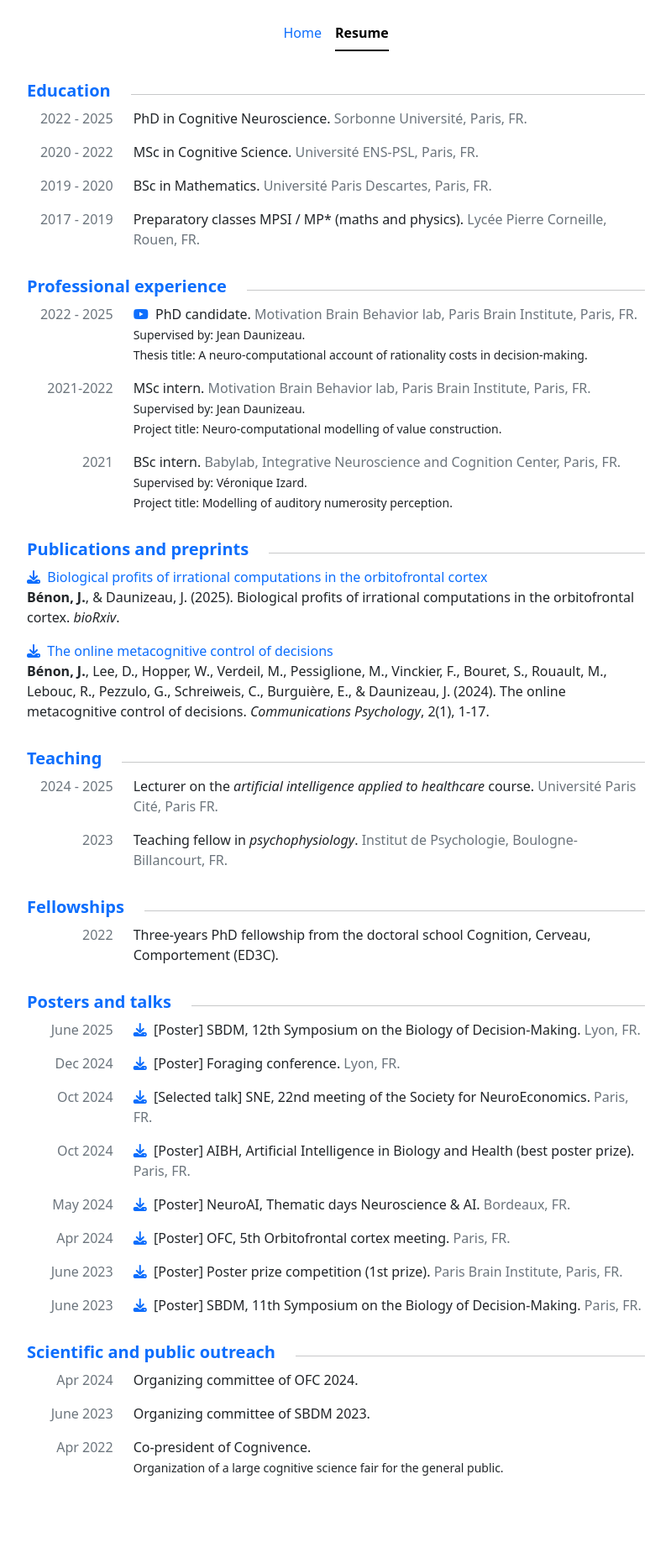
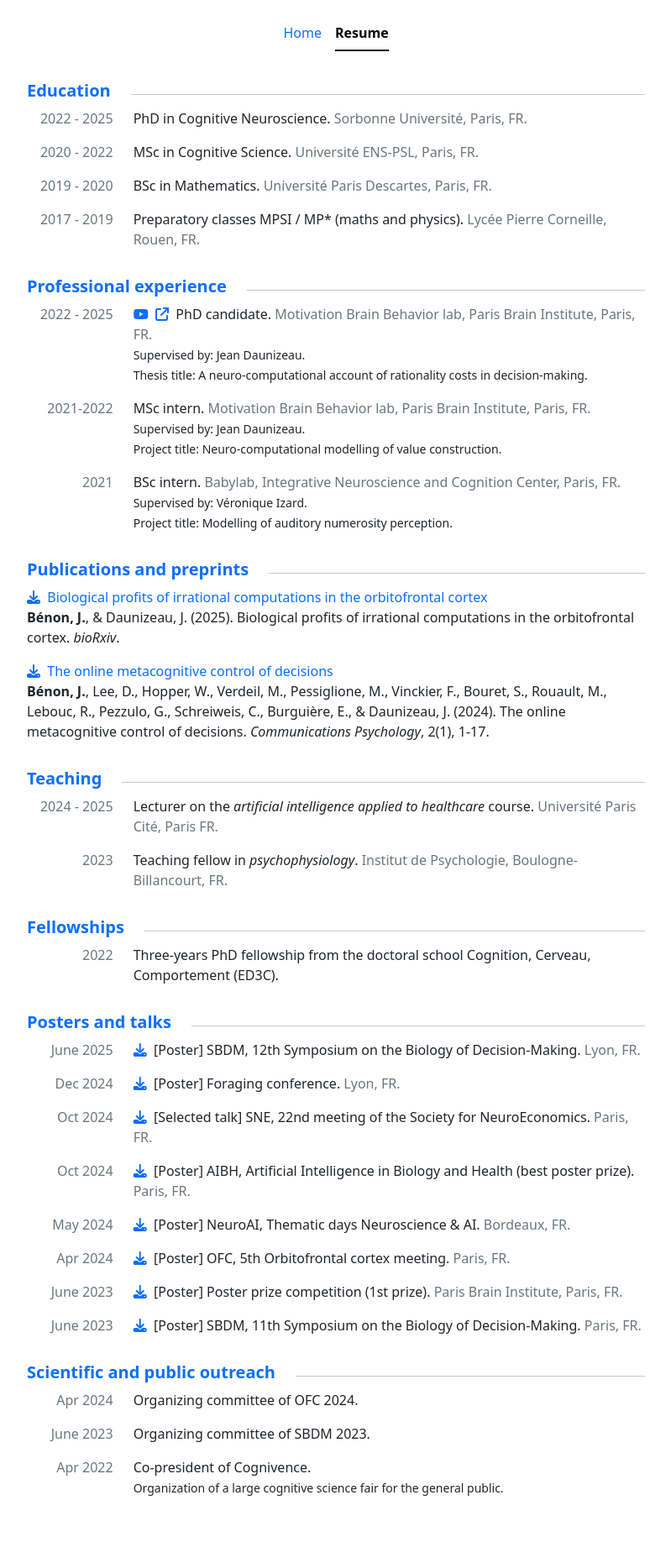
Before and after one commit to jbenon/jbenon.github.io, a Jekyll site: the page built from resume.html, in a window 1280 px wide. Shown: the whole page at 84% size, without its empty margins (240-1039 px from the left). Built offline with Jekyll 4.4.1, drawn with Linux system fonts in a browser that asks for light colours; nearby versions of some CDN libraries; before the commit the page ends 1831 px from its top, so only the background shows below that.

Commit message:
Link thesis

```diff
--- a/_data/resume.yml
+++ b/_data/resume.yml
@@ -33,6 +33,8 @@
       place: Motivation Brain Behavior lab, Paris Brain Institute, Paris, FR.
       video: https://youtu.be/nQLxdDOsAww
       video-tooltip: Watch the defense
+      url: https://theses.hal.science/tel-05327543
+      url-tooltip: Access the thesis online
       details: >
         Supervised by: <a class="text-body link-underline-dark link-underline-opacity-0 link-underline-opacity-75-hover"
         href="https://sites.google.com/site/jeandaunizeauswebsite" data-bs-toggle="tooltip"
--- a/resume.html
+++ b/resume.html
@@ -21,13 +21,11 @@ layout: default
       </h3>
       <h6 class="text-secondary">PhD candidate in cognitive neuroscience.</h6>
       <p>
-        <a href="mailto:juliettebenon@gmail.com"
-        class="link-underline link-underline-opacity-0 text-body">
+        <a href="mailto:juliettebenon@gmail.com" class="link-underline link-underline-opacity-0 text-body">
           juliettebenon@gmail.com
         </a>
         &nbsp;|&nbsp;
-        <a href="https://jbenon.github.io"
-        class="link-underline link-underline-opacity-0 text-body">
+        <a href="https://jbenon.github.io" class="link-underline link-underline-opacity-0 text-body">
           jbenon.github.io
         </a>
       </p>
@@ -112,6 +110,22 @@ layout: default
               {% endif %}
             </span>
             {% endif %}
+            <!-- URL icon -->
+            {% if item.url %}
+            <span>
+              {% if item.url-tooltip %}
+              <a class="icon-link link-underline link-underline-opacity-0" href="{{item.video}}"
+                data-bs-toggle="tooltip" data-bs-title="{{item.video-tooltip}}">
+                <i class="fa-solid fa-arrow-up-right-from-square"></i>
+              </a>&nbsp;
+              {% else %}
+              <a class="icon-link link-underline link-underline-opacity-0" href="{{item.video}}"
+                data-bs-toggle="tooltip" data-bs-title="Access online"></a>
+              <i class="fa-solid fa-arrow-up-right-from-square"></i>
+              </a>&nbsp;
+              {% endif %}
+            </span>
+            {% endif %}
             <!-- Poster / talk type -->
             {% if item.type %}
             <span class="fw-light">
```
Lines whose indentation alone changed are shown as unchanged.
